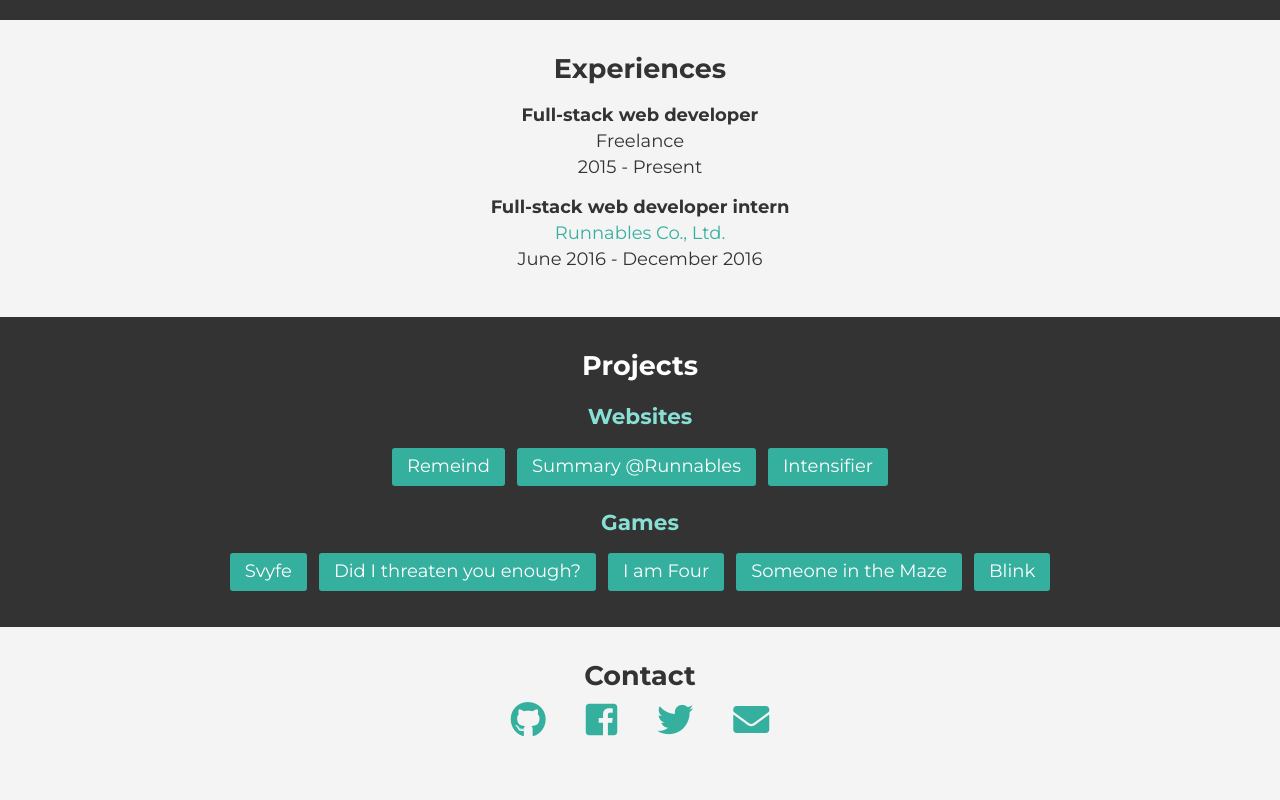
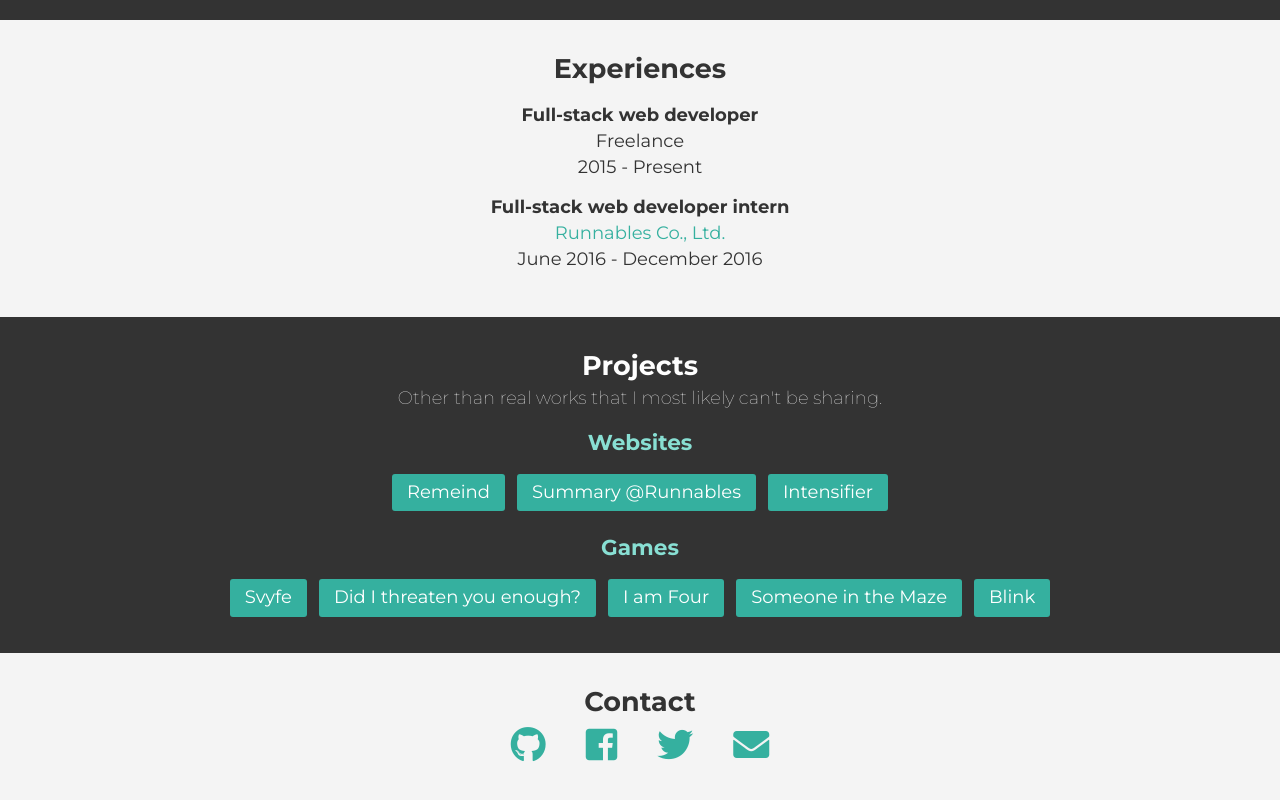
Before and after one commit to blutarche/homepage-aikdanai, a React (Create React App) app: page / in a window 1280 px wide. Shown: the part 1203-2003 px from the top of the page. Before the commit the page ends 1979 px from the top, so only its background shows below. Built offline with nearby package versions, Linux system fonts and the light colour scheme.

Commit message:
add projects subtitle

```diff
--- a/src/components/Projects/Projects.js
+++ b/src/components/Projects/Projects.js
@@ -78,6 +78,9 @@ class Projects extends Component {
           <div className="Projects-title">
             Projects
           </div>
+          <div className="Skills-subtitle">
+            Other than real works that I most likely can't be sharing.
+          </div>
           <div className="Projects-title2">
             Websites
           </div>
```
